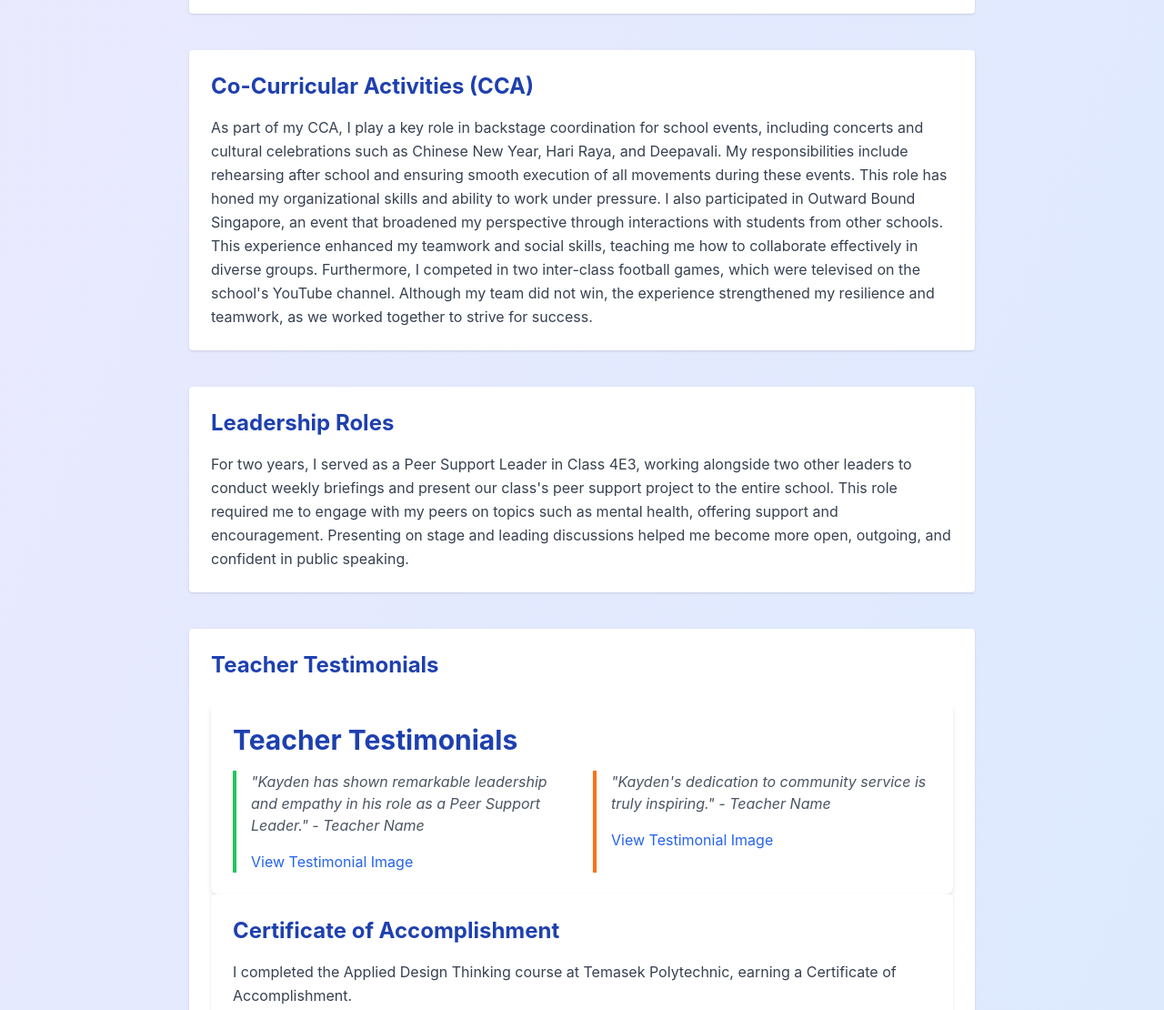
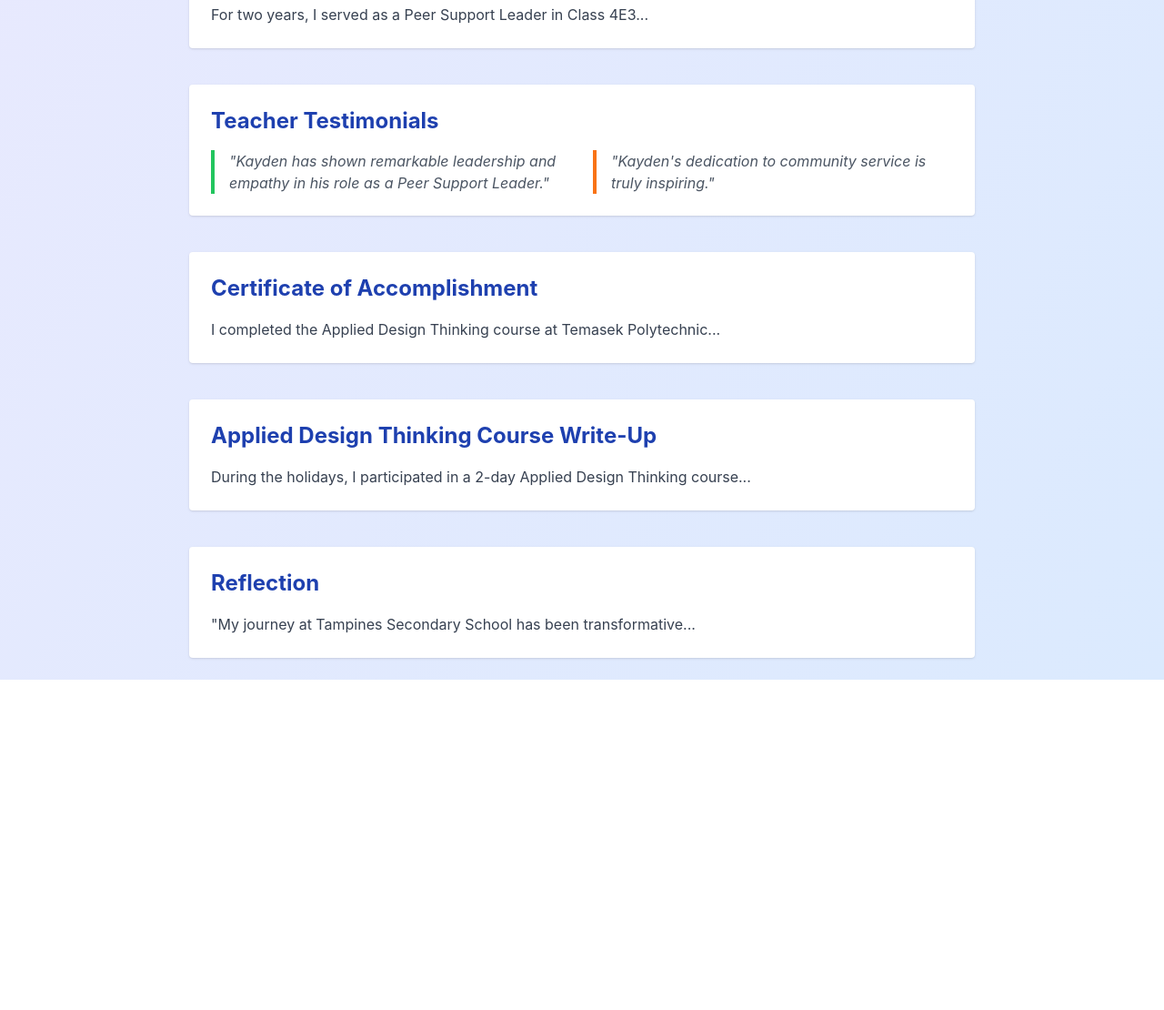
Before and after one commit to doraemon889/KaydenChow, a plain HTML site: page index.html in a window 1280 px wide. Shown: the part 1255-2365 px from the top of the page at 91% size. After the commit the page ends 2002 px from the top, so only its background shows below. Drawn offline with nearby package versions, Linux system fonts and the light colour scheme.

Commit message:
Update index.html

```diff
--- a/index.html
+++ b/index.html
@@ -22,7 +22,7 @@
       transform: translateY(0);
     }
     section {
-      scroll-margin-top: 100px;
+      scroll-margin-top: 120px;
     }
     .timeline {
       background: white;
@@ -119,68 +119,49 @@
   <main class="max-w-4xl mx-auto px-4 py-6 space-y-10">
     <section id="about" class="fade-in bg-white p-6 rounded shadow">
       <h2 class="text-2xl font-bold text-blue-800 mb-4">About Me</h2>
-      <p class="text-gray-700 leading-relaxed">
-       I am Kayden Chow, a dedicated student at Tampines Secondary School in Singapore, currently in Class 4E3. I am passionate about contributing to my school and community through various initiatives, leadership roles, and co-curricular activities. With over 70 hours of Values in Action (VIA) projects, I have developed a strong sense of responsibility, teamwork, and empathy. My experiences have shaped me into a more confident and outgoing individual, ready to take on new challenges.
-      </p>
+      <p class="text-gray-700 leading-relaxed">I am Kayden Chow, a dedicated student at Tampines Secondary School...</p>
     </section>
 
     <section id="via" class="fade-in bg-white p-6 rounded shadow">
       <h2 class="text-2xl font-bold text-blue-800 mb-4">Values in Action (VIA) Projects</h2>
-      <p class="text-gray-700 leading-relaxed">I have accumulated over 70 hours of VIA projects through my co-curricular activities and class initiatives. One of my most rewarding experiences was visiting the NTUC Nursing Home, where I spent time with the elderly, engaging in conversations and activities to brighten their day. These interactions taught me the importance of empathy and active listening, leaving a lasting impact on my perspective toward community service.Additionally, I represented Tampines Secondary School twice in "Our Schools, Our Stories," a local event involving multiple schools. This platform allowed me to showcase my school's values and connect with students from diverse backgrounds, further enriching my understanding of collaboration and community engagement.</p>
+      <p class="text-gray-700 leading-relaxed">I have accumulated over 70 hours of VIA projects...</p>
     </section>
 
     <section id="cca" class="fade-in bg-white p-6 rounded shadow">
       <h2 class="text-2xl font-bold text-blue-800 mb-4">Co-Curricular Activities (CCA)</h2>
-      <p class="text-gray-700 leading-relaxed">As part of my CCA, I play a key role in backstage coordination for school events, including concerts and cultural celebrations such as Chinese New Year, Hari Raya, and Deepavali. My responsibilities include rehearsing after school and ensuring smooth execution of all movements during these events. This role has honed my organizational skills and ability to work under pressure.
-I also participated in Outward Bound Singapore, an event that broadened my perspective through interactions with students from other schools. This experience enhanced my teamwork and social skills, teaching me how to collaborate effectively in diverse groups.
-Furthermore, I competed in two inter-class football games, which were televised on the school's YouTube channel. Although my team did not win, the experience strengthened my resilience and teamwork, as we worked together to strive for success.</p>
+      <p class="text-gray-700 leading-relaxed">As part of my CCA, I play a key role in backstage coordination...</p>
     </section>
 
     <section id="leadership" class="fade-in bg-white p-6 rounded shadow">
       <h2 class="text-2xl font-bold text-blue-800 mb-4">Leadership Roles</h2>
-      <p class="text-gray-700 leading-relaxed">For two years, I served as a Peer Support Leader in Class 4E3, working alongside two other leaders to conduct weekly briefings and present our class's peer support project to the entire school. This role required me to engage with my peers on topics such as mental health, offering support and encouragement. Presenting on stage and leading discussions helped me become more open, outgoing, and confident in public speaking.</p>
+      <p class="text-gray-700 leading-relaxed">For two years, I served as a Peer Support Leader in Class 4E3...</p>
     </section>
 
     <section id="testimonials" class="fade-in bg-white p-6 rounded shadow">
       <h2 class="text-2xl font-bold text-blue-800 mb-4">Teacher Testimonials</h2>
-       <section id="testimonials" class="section fade-in bg-white rounded-lg shadow-md p-6 mt-6">
-    <h2 class="text-3xl font-bold mb-4 text-blue-800">Teacher Testimonials</h2>
-    <div class="grid grid-cols-1 md:grid-cols-2 gap-6">
-      <div class="border-l-4 border-green-500 pl-4">
-        <p class="text-gray-600 italic">
-          "Kayden has shown remarkable leadership and empathy in his role as a Peer Support Leader." - Teacher Name
-        </p>
-        <!-- Placeholder for testimonial image or link -->
-        <div class="mt-4">
-          <a href="https://via.placeholder.com/150" class="text-blue-600 hover:text-blue-800">View Testimonial Image</a>
-          <!-- To add an image, replace the href with the actual image URL or embed an img tag: -->
-          <!-- <img src="https://via.placeholder.com/150" alt="Teacher Testimonial 1" class="w-full h-auto rounded"> -->
+      <div class="grid grid-cols-1 md:grid-cols-2 gap-6">
+        <div class="border-l-4 border-green-500 pl-4">
+          <p class="text-gray-600 italic">"Kayden has shown remarkable leadership and empathy in his role as a Peer Support Leader."</p>
+        </div>
+        <div class="border-l-4 border-orange-500 pl-4">
+          <p class="text-gray-600 italic">"Kayden's dedication to community service is truly inspiring."</p>
         </div>
       </div>
-      <div class="border-l-4 border-orange-500 pl-4">
-        <p class="text-gray-600 italic">
-          "Kayden's dedication to community service is truly inspiring." - Teacher Name
-        </p>
-        <!-- Placeholder for testimonial image or link -->
-        <div class="mt-4">
-          <a href="https://via.placeholder.com/150" class="text-blue-600 hover:text-blue-800">View Testimonial Image</a>
-          <!-- To add an image, replace the href with the actual image URL or embed an img tag: -->
-          <!-- <img src="https://via.placeholder.com/150" alt="Teacher Testimonial 2" class="w-full h-auto rounded"> -->
     </section>
 
     <section id="certificate" class="fade-in bg-white p-6 rounded shadow">
       <h2 class="text-2xl font-bold text-blue-800 mb-4">Certificate of Accomplishment</h2>
-      <p class="text-gray-700 leading-relaxed">I completed the Applied Design Thinking course at Temasek Polytechnic, earning a Certificate of Accomplishment.</p>
+      <p class="text-gray-700 leading-relaxed">I completed the Applied Design Thinking course at Temasek Polytechnic...</p>
     </section>
 
     <section id="course-writeup" class="fade-in bg-white p-6 rounded shadow">
       <h2 class="text-2xl font-bold text-blue-800 mb-4">Applied Design Thinking Course Write-Up</h2>
-      <p class="text-gray-700 leading-relaxed">During the holidays, I participated in a 2-day Applied Design Thinking course at Temasek Polytechnic, an enriching experience that allowed me to collaborate with both familiar friends and students from other classes I had not previously interacted with. The course provided a platform to share my thoughts openly, give and receive constructive feedback, and engage in creative problem-solving. Through group activities, I honed my communication skills, learning how to efficiently coordinate with teammates to complete tasks. The culminating project required us to present our findings and design solutions, which strengthened my ability to articulate ideas clearly and work effectively in a team. This course not only enhanced my collaborative and creative skills but also boosted my confidence in contributing to group discussions and projects.</p>
+      <p class="text-gray-700 leading-relaxed">During the holidays, I participated in a 2-day Applied Design Thinking course...</p>
     </section>
 
     <section id="writeup" class="fade-in bg-white p-6 rounded shadow">
       <h2 class="text-2xl font-bold text-blue-800 mb-4">Reflection</h2>
-      <p class="text-gray-700 leading-relaxed">"My journey at Tampines Secondary School has been transformative, shaped by a myriad of experiences that have molded me into a more empathetic, resilient, and confident individual. Being a peer support leader, the drive to help others as well as doing my best to serve them has been engrained in every thought process in which I have. I believe that these traits would help me in joining polytechnic courses as it would act as the perfect catalyst to further nurture traits in which would be desirable."</p>
+      <p class="text-gray-700 leading-relaxed">"My journey at Tampines Secondary School has been transformative...</p>
     </section>
   </main>
 
```
